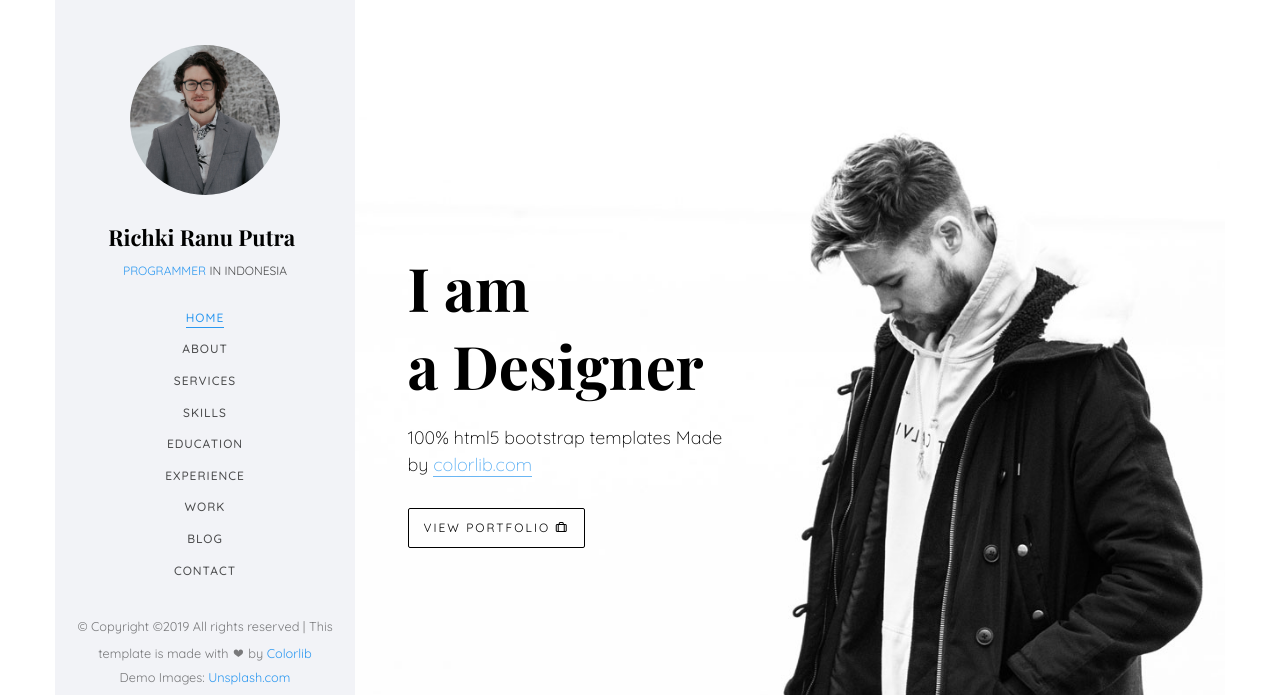
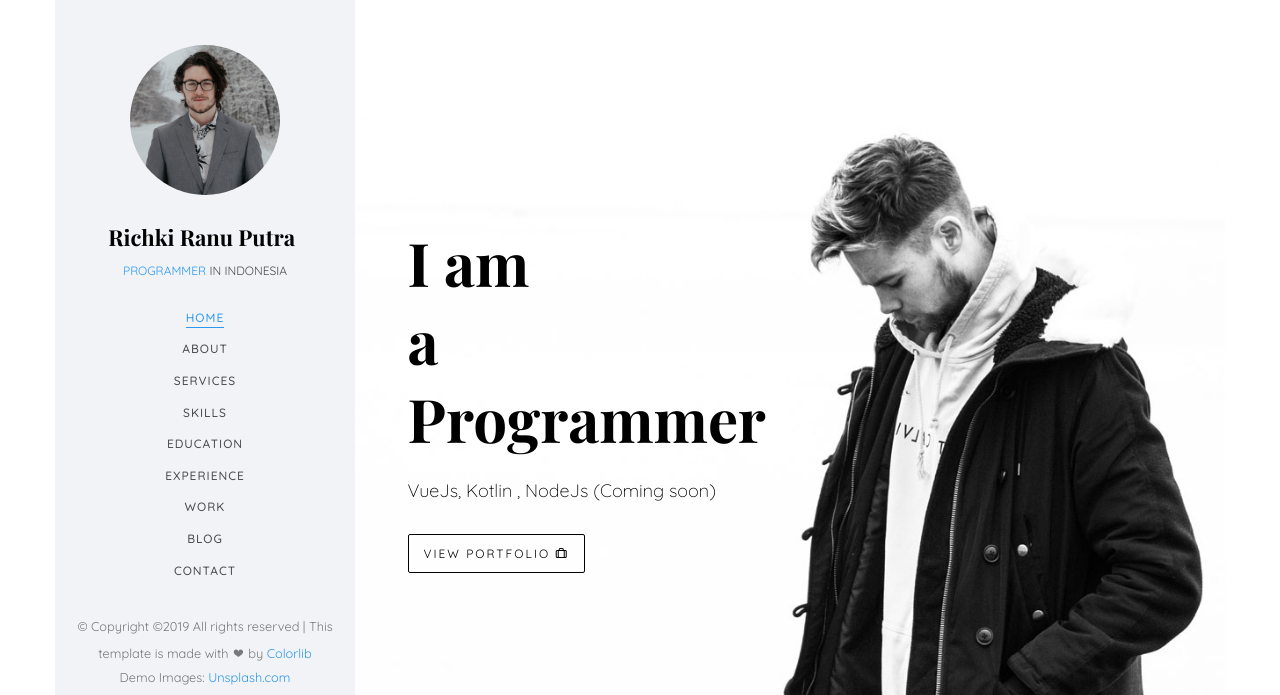
Before and after one commit to richkiputra/richkiputra.github.io, a plain HTML site: page index.html in a window 1280 px wide. Shown: the top 695 px of the page. Drawn offline with nearby package versions, Linux system fonts and the light colour scheme; files whose address does not match are found by name; a web font is replaced by a local one.

Commit message:
Initial Commit

```diff
--- a/index.html
+++ b/index.html
@@ -3,7 +3,7 @@
 	<head>
 	<meta charset="utf-8">
 	<meta http-equiv="X-UA-Compatible" content="IE=edge">
-	<title>Jackson Template</title>
+	<title>Richki WebPage</title>
 	<meta name="viewport" content="width=device-width, initial-scale=1">
 	<meta name="description" content="" />
 	<meta name="keywords" content="" />
@@ -101,8 +101,8 @@ Copyright &copy;<script>document.write(new Date().getFullYear());</script> All r
 					   			<div class="col-md-6 col-md-offset-3 col-md-pull-3 col-sm-12 col-xs-12 js-fullheight slider-text">
 					   				<div class="slider-text-inner js-fullheight">
 					   					<div class="desc">
-						   					<h1>Hi! <br>I'm Jackson</h1>
-						   					<h2>100% html5 bootstrap templates Made by <a href="https://colorlib.com/" target="_blank">colorlib.com</a></h2>
+						   					<h1>Hi! <br>I'm Richki</h1>
+						   					<h2>LEARN , LEARN & LEARN</h2>
 												<p><a class="btn btn-primary btn-learn">Download CV <i class="icon-download4"></i></a></p>
 											</div>
 					   				</div>
@@ -117,8 +117,8 @@ Copyright &copy;<script>document.write(new Date().getFullYear());</script> All r
 					   			<div class="col-md-6 col-md-offset-3 col-md-pull-3 col-sm-12 col-xs-12 js-fullheight slider-text">
 					   				<div class="slider-text-inner">
 					   					<div class="desc">
-						   					<h1>I am <br>a Designer</h1>
-												<h2>100% html5 bootstrap templates Made by <a href="https://colorlib.com/" target="_blank">colorlib.com</a></h2>
+						   					<h1>I am <br>a Programmer</h1>
+												<h2>VueJs, Kotlin , NodeJs (Coming soon) </h2>
 												<p><a class="btn btn-primary btn-learn">View Portfolio <i class="icon-briefcase3"></i></a></p>
 											</div>
 					   				</div>
```
